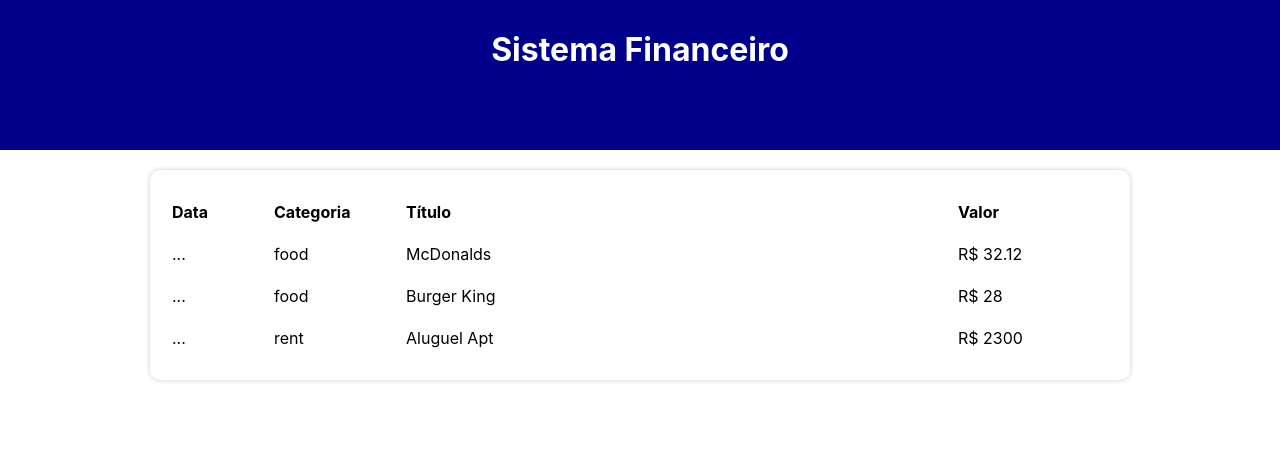
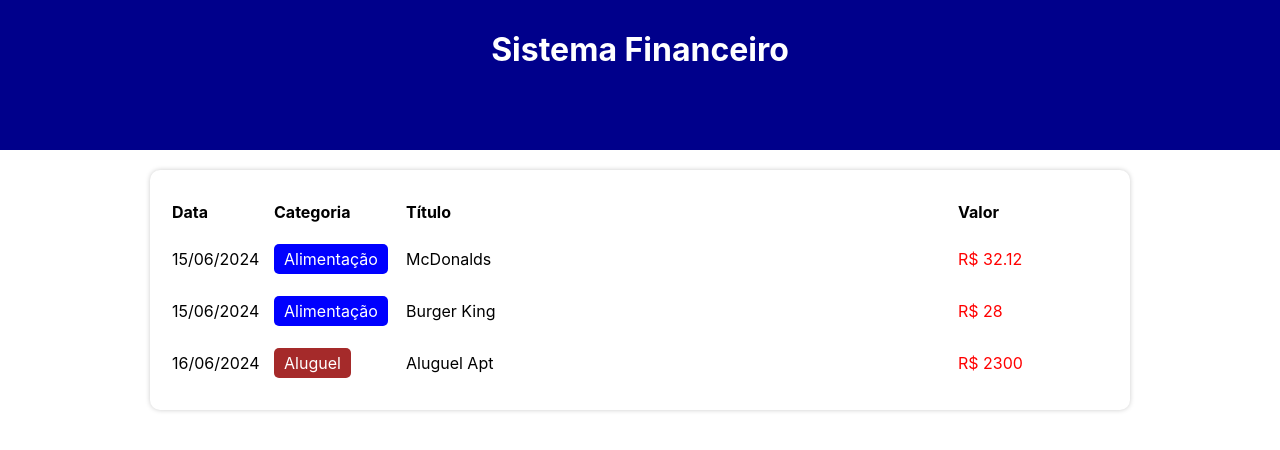
Before and after one commit to marcelokbc/expense-manager, a React (Create React App) app: page / in a window 1280 px wide. Shown: the top 450 px of the page. Built offline with nearby package versions, Linux system fonts and the light colour scheme.

Commit message:
Adding category and value

```diff
--- a/src/components/TableItem/index.tsx
+++ b/src/components/TableItem/index.tsx
@@ -1,5 +1,7 @@
 import * as C from './styles';
 import { Item } from '../../types/Item';
+import { formatDate } from '../../helpers/dateFilter';
+import { categories } from '../../data/categories';
 
 type Props = {
     item: Item
@@ -8,10 +10,18 @@
 export const TableItem = ({ item }: Props) => {
     return (
         <C.TableLine>
-            <C.TableColumn>...</C.TableColumn>
-            <C.TableColumn>{item.category}</C.TableColumn>
+            <C.TableColumn>{formatDate(item.date)}</C.TableColumn>
+            <C.TableColumn>
+                <C.Category color={categories[item.category].color}>
+                    {categories[item.category].title}
+                </C.Category>
+            </C.TableColumn>
             <C.TableColumn>{item.title}</C.TableColumn>
-            <C.TableColumn>R$ {item.value}</C.TableColumn>
+            <C.TableColumn>
+                <C.Value color={categories[item.category].expense ? 'red' : 'green'}>
+                    R$ {item.value}
+                </C.Value>
+            </C.TableColumn>
         </C.TableLine>
     );
 }
--- a/src/components/TableItem/styles.ts
+++ b/src/components/TableItem/styles.ts
@@ -1,3 +1,4 @@
+import exp from "constants";
 import styled from "styled-components";
 
 export const TableLine = styled.tr``;
@@ -5,3 +6,15 @@
 export const TableColumn = styled.td`
     padding: 10px 0;
 `;
+
+export const Category = styled.div<{ color: string }>`
+    display: inline-block;
+    padding: 5px 10px;
+    border-radius: 5px;
+    color: white;
+    background-color: ${props => props.color};
+`;
+
+export const Value = styled.div<{ color: string }>`
+    color: ${props => props.color};
+`;
--- a/src/helpers/dateFilter.ts
+++ b/src/helpers/dateFilter.ts
@@ -2,8 +2,7 @@
 
 export const getCurrentMonth = () => {
     let now = new Date();
-    let month = (now.getMonth() + 1).toString().padStart(2, '0');
-    return `${now.getFullYear()}-${month}`;
+    return `${now.getFullYear()}-${now.getMonth()+1}`;
 }
 
 export const filterListByMonth = (list: Item[], date: string): Item[] => {
@@ -21,3 +20,13 @@
 
     return newList;
 }
+
+export const formatDate = (date: Date): string => {
+    let year = date.getFullYear();
+    let month = date.getMonth() + 1;
+    let day = date.getDate();
+
+    return `${addZeroToDate(day)}/${addZeroToDate(month)}/${year}`;
+}
+
+const addZeroToDate = (n: number): string => n < 10 ? `0${n}` : `${n}`;
```
